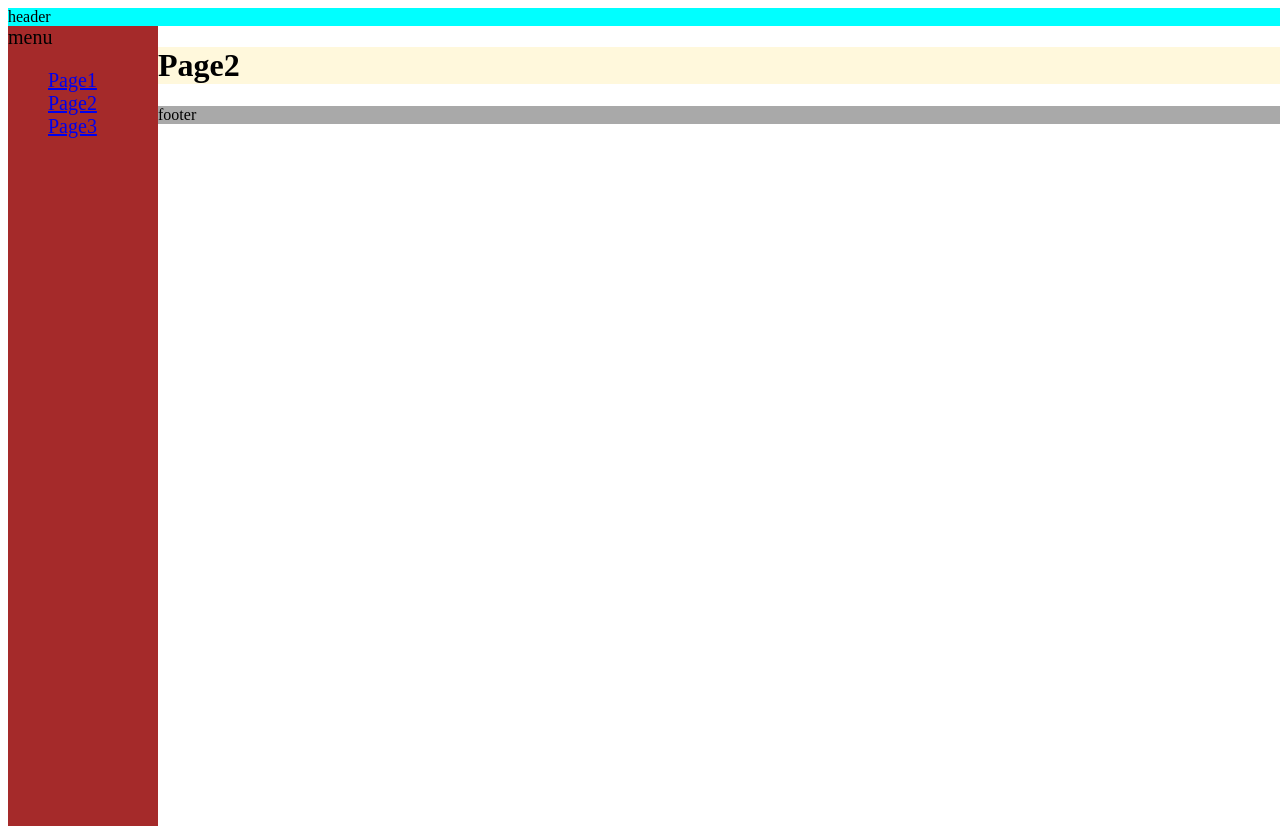
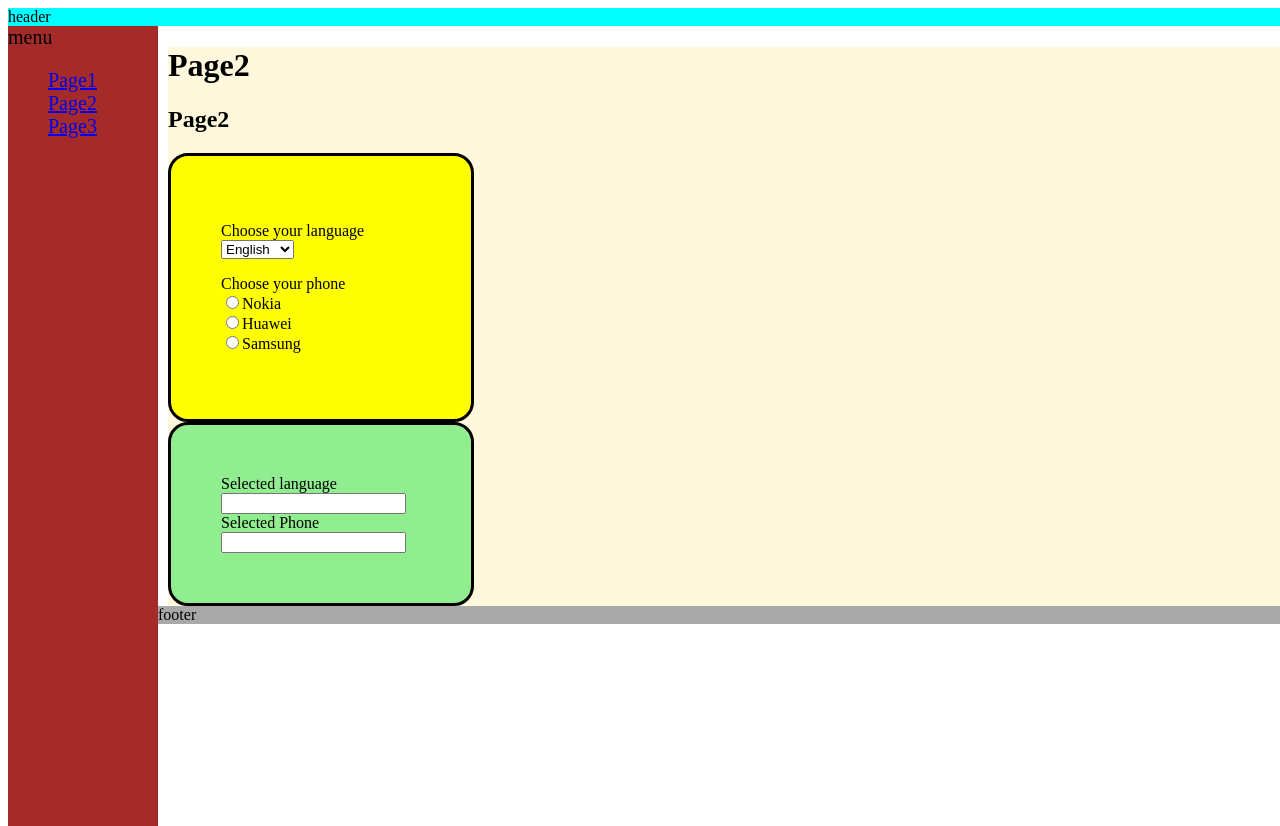
Before and after one commit to mikap2770/day7, a website: page public/menu.html in a window 1280 px wide. Both pictures are taken after a click on the link "Page2". Drawn offline with Linux system fonts and the light colour scheme.

Commit message:
ex3 done

```diff
--- a/public/css/mystyle.css
+++ b/public/css/mystyle.css
@@ -10,6 +10,7 @@
 
 
 }
+
 #menu ul li{
     list-style: none;
     text-decoration:none;
@@ -19,6 +20,7 @@
 }
 #content{
     background-color:cornsilk;
+    margin-left: 160px;
 }
 #footer{
     background-color:darkgray;
@@ -29,3 +31,16 @@ body {
 	height: 100%;
 	width: 100%;
 }
+.myforms{
+	border-color: black;
+	border-style: solid;
+	border-radius: 20px;
+	padding: 50px;
+	width: 200px;
+}
+#sourceForm{
+	background-color: yellow;
+}
+#targetForm{
+	background-color: lightgreen;
+}
--- a/public/js/myfunctions.js
+++ b/public/js/myfunctions.js
@@ -20,3 +20,17 @@ function loadDoc(page) {
     xhttp.open("GET", "page1.html", true);
     xhttp.send();
   }
+  function showLanguage(){
+	var select=document.getElementById("source_language");
+	console.log(select);
+	var source_language=select.value;
+	console.log(source_language);
+	var target_language=document.getElementById("target_language");
+	target_language.value=source_language;
+}
+
+function showPhone(phone){
+	console.log(phone);
+	var target_phone=document.getElementById("target_phone");
+	target_phone.value=phone;
+}
--- a/public/page2.html
+++ b/public/page2.html
@@ -1 +1,27 @@
 <h1>Page2</h1>
+<h2>Page2</h2>
+
+<form class="myforms" id="sourceForm" >
+	<p>
+	<label for="">Choose your language</label> <br>
+	<select class="" name="source_language" id="source_language" onchange="showLanguage()">
+	<option value="english">English</option>
+	<option value="finnish">Finnish</option>
+	<option value="swedish">Swedish</option>
+	</select>
+	</p>
+	<p>
+	<label for="">Choose your phone</label> <br>
+	<input type="radio" name="phone" onchange="showPhone('Nokia')" value="Nokia">Nokia <br>
+	<input type="radio" name="phone" onchange="showPhone('Huawei')" value="Huawei">Huawei <br>
+	<input type="radio" name="phone" onchange="showPhone('Samsung')" value="Samsung">Samsung <br>
+	</p>
+</form>
+
+<form class="myforms" id="targetForm" >
+	<label for="">Selected language</label> <br>
+	<input type="text" id="target_language" name="" value=""> <br>
+	<label for="">Selected Phone</label> <br>
+	<input type="text" id="target_phone" name="" value="">
+
+</form>
```
Also changed, not shown: public/menu.html (+1 -1 lines).
